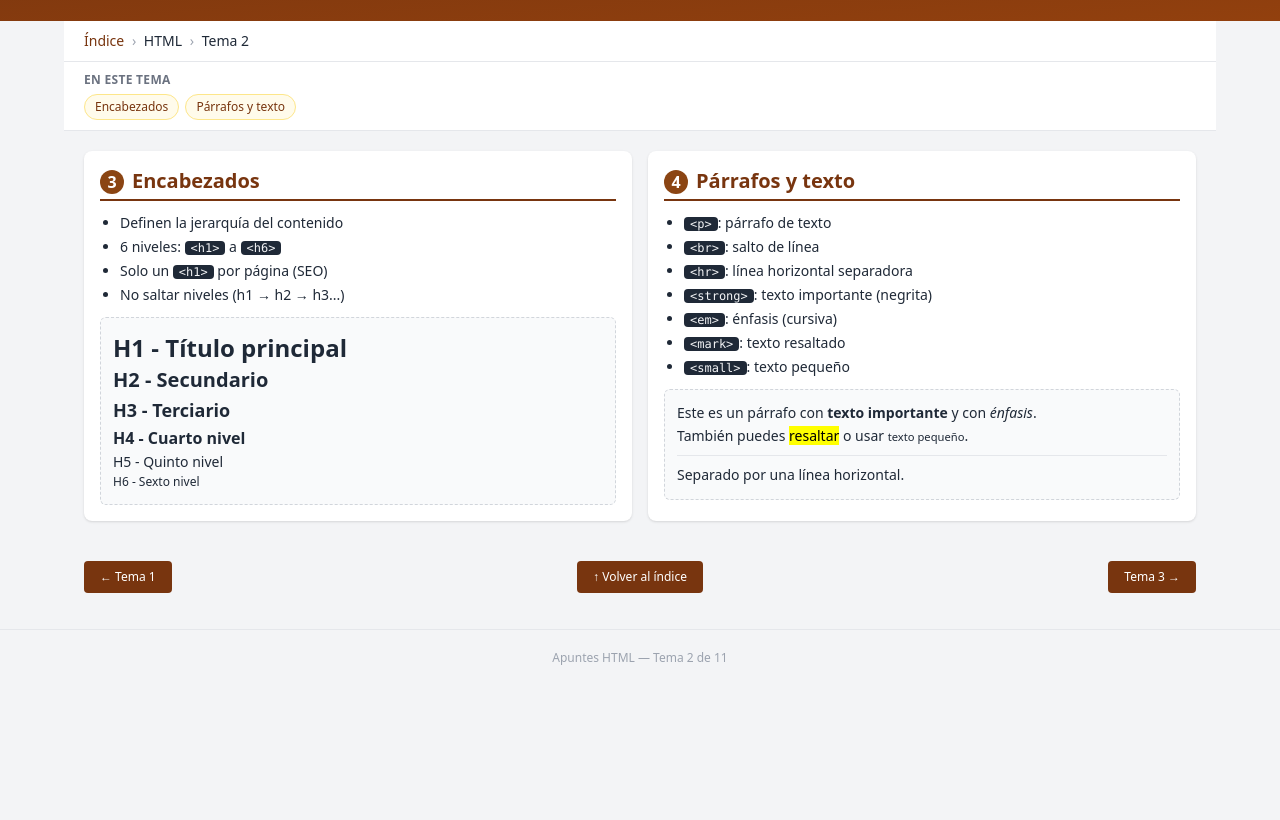
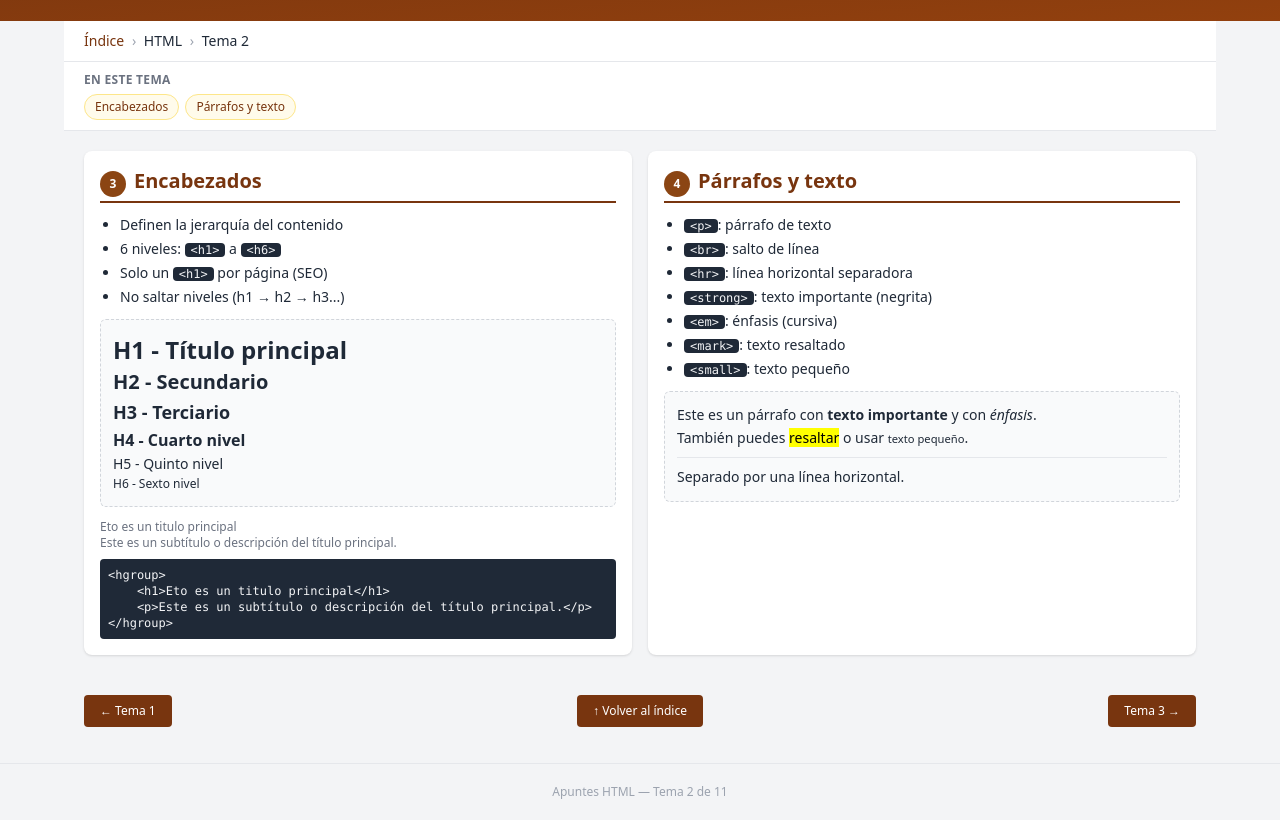
Before and after one commit to juanmatoro/Curso_web_Apps, a website: page demo-HTML/Apuntes/html/tema2-texto.html in a window 1280 px wide. Shown: the part 90-910 px from the top of the page. Before the commit the page ends 800 px from the top, so only its background shows below. Drawn offline with nearby package versions, Linux system fonts and the light colour scheme.

Commit message:
refactor metas and add fabicon

```diff
--- a/demo-HTML/Apuntes/assets/css/styles.css
+++ b/demo-HTML/Apuntes/assets/css/styles.css
@@ -5,12 +5,12 @@
     display: inline-block;
     background: #8b4513;
     color: white;
-    width: 24px;
-    height: 24px;
+    width: 26px;
+    height: 26px;
     border-radius: 50%;
     text-align: center;
-    line-height: 24px;
-    font-size: 0.8em;
+    line-height: 26px;
+    font-size: 0.6em;
     margin-right: 8px;
 }
 
--- a/demo-HTML/Apuntes/html/tema2-texto.html
+++ b/demo-HTML/Apuntes/html/tema2-texto.html
@@ -4,6 +4,7 @@
     <meta charset="UTF-8">
     <meta name="viewport" content="width=device-width, initial-scale=1.0">
     <title>Tema 2: Encabezados, P&aacute;rrafos y Texto - Apuntes HTML</title>
+    <meta name="description" content="Aprende a estructurar y formatear el contenido textual en HTML utilizando encabezados, p&aacute;rrafos y diversas etiquetas de texto.">
     <script src="https://cdn.tailwindcss.com"></script>
     <link rel="stylesheet" href="../assets/css/styles.css">
 </head>
@@ -50,6 +51,16 @@
                 <h5 class="text-sm font-medium">H5 - Quinto nivel</h5>
                 <h6 class="text-xs font-medium">H6 - Sexto nivel</h6>
             </div>
+            <div class="mt-3 text-xs text-gray-500">
+                <hgroup>
+                    <h1>Eto es un titulo principal</h1>
+                    <p>Este es un subtítulo o descripción del título principal.</p>
+                </hgroup>
+                <pre class="mt-2 bg-gray-800 text-gray-100 p-2 rounded text-xs font-mono overflow-x-auto"><code>&lt;hgroup&gt;
+    &lt;h1&gt;Eto es un titulo principal&lt;/h1&gt;
+    &lt;p&gt;Este es un subtítulo o descripción del título principal.&lt;/p&gt;
+&lt;/hgroup&gt;</code></pre>
+            </div>
         </section>
 
         <!-- PÁRRAFOS Y TEXTO -->
```
Also changed, not shown: demo-HTML/Apuntes/index.html (+3 -0 lines), demo-HTML/Apuntes/assets/img/fabicon.png (added).
